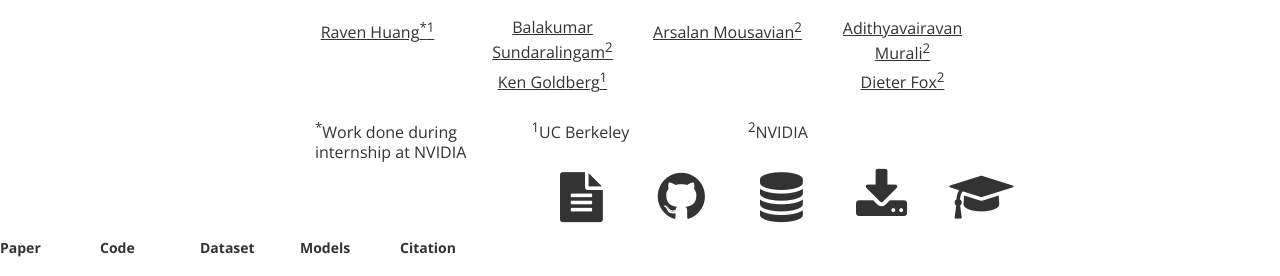
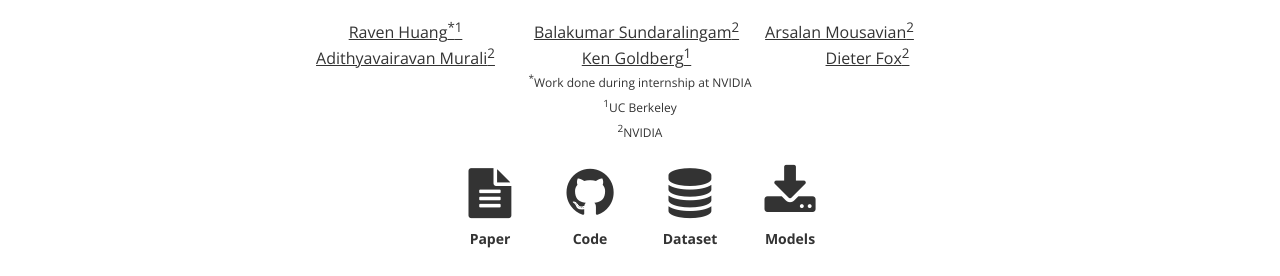
Before and after one commit to diffusion-seeder/diffusion-seeder.github.io, a plain HTML site: page index.html in a window 1280 px wide. Shown: the part 173-449 px from the top of the page. Drawn offline with nearby package versions, Linux system fonts and the light colour scheme.

Commit message:
fix shift

```diff
--- a/index.html
+++ b/index.html
@@ -46,56 +46,61 @@
                 <h1 class="title main-title">DiffusionSeeder: Seeding Motion Optimization with Diffusion for Rapid Motion Planning</h1>
             </div>
 
+            <div class="base-row author-row">
 
-            <div class="base-row author-row">
-                <div class="base-col author-col1">
+                <div class="base-col author-col4">
                     <a href="https://ravenh29.github.io/ravenhuang/" target="_blank" class="author-text">Raven Huang<sup>*</sup><sup>1</sup></a>
                 </div>
-                <div class="base-col author-col1">
+                <div class="base-col author-col4">
                     <a href="https://balakumar-s.github.io/" target="_blank" class="author-text">Balakumar Sundaralingam<sup>2</sup></a>
                 </div>
                 <div class="base-col author-col1">
                     <a href="https://cs.gmu.edu/~amousavi/" target="_blank" class="author-text">Arsalan Mousavian<sup>2</sup></a>
                 </div>
-                <div class="base-col author-col2"></div>
+            </div>
+
+            <div class="base-row author-row">
+
+                <div class="base-col author-col4">
                     <a href="http://adithyamurali.com/" target="_blank" class="author-text">Adithyavairavan Murali<sup>2</sup></a>
                 </div>
+                <div class="base-col author-col4">
+                    <a href="https://goldberg.berkeley.edu" target="_blank" class="author-text">Ken Goldberg<sup>1</sup></a>
+                </div>
+                <div class="base-col author-col4">
+                    <a href="https://homes.cs.washington.edu/~fox/" target="_blank" class="author-text">Dieter Fox<sup>2</sup></a>
+                </div>
+
             </div>
 
-            <div class="base-row author-row"></div>
-
-            <div class="base-row author-row">
-                <div class="base-col author-col2"></div>
-
+            <!-- <div class="base-row author-row">
+                <div class="base-col author-col2">
+                    <a href="http://adithyamurali.com/" target="_blank" class="author-text">Adithyavairavan Murali<sup>2</sup></a>
+                </div>
                 <div class="base-col author-col2">
                     <a href="https://goldberg.berkeley.edu" target="_blank" class="author-text">Ken Goldberg<sup>1</sup></a>
                 </div>
-                <div class="base-col author-col2"></div>
+                <div class="base-col author-col2">
                     <a href="https://homes.cs.washington.edu/~fox/" target="_blank" class="author-text">Dieter Fox<sup>2</sup></a>
                 </div>
+            </div> -->
 
 
-            </div>
-
             <div class="base-row affiliation-row">
-
-            </div>
-
-            <div class="base-row affiliation-row">
-                <div class="base-col affiliation-col">
+                <div class="base-col affiliation-col4">
                     <sup>*</sup>Work done during internship at NVIDIA
                 </div>
-                <div class="base-col affiliation-col">
+                <div class="base-col affiliation-col4">
                     <sup>1</sup>UC Berkeley
                 </div>
-                <div class="base-col affiliation-col">
+                <div class="base-col affiliation-col4">
                     <sup>2</sup>NVIDIA
                 </div>
             </div>
 
-            <div class="link-labels base-row" style="max-width: 500px">
-                <div class="base-col icon-col"><a href="files/paper.pdf" target="_blank"
-                        class="link-block">
+
+            <div class="link-labels base-row" style="max-width: 500px; margin: 0 auto; display: flex; justify-content: center;">
+                <div class="base-col icon-col"><a href="files/paper.pdf" target="_blank" class="link-block">
                         <i class="fa fas fa-file-text main-icon" style="font-size: 50px"></i>
                     </a>
                 </div>
@@ -111,12 +116,8 @@
                         <i class="fa fa-download main-icon" style="font-size: 55px"></i>
                     </a>
                 </div>
-                <div class="base-col icon-col"><a href="#citation" class="link-block">
-                        <i class="fa fa-graduation-cap main-icon" style="font-size: 50px"></i>
-                    </a>
-                </div>
             </div>
-            <div class="link-labels base-row" style="max-width: 500px">
+            <div class="link-labels base-row" style="max-width: 500px; margin: 0 auto; display: flex; justify-content: center;">
                 <div class="base-col icon-col"><a href="files/paper.pdf" target="_blank"
                         class="no-underline">
                         <strong class="link-labels-text">Paper</strong></a>
@@ -130,10 +131,10 @@
                 <div class="base-col icon-col"><a href="" class="no-underline">
                         <strong class="link-labels-text">Models</strong></a>
                 </div>
-                <div class="base-col icon-col"><a href="#citation" class="no-underline">
-                        <strong class="link-labels-text">Citation</strong></a>
-                </div>
             </div>
+
+
+
             <h1 class="tldr">
                 <b>TL;DR</b>:We propose DiffusionSeeder, a diffusion based method that generates diverse, multi-modal trajectories to warm start motion optimization, greatly reducing the planning time on “hard problems”.
             </h1>
--- a/style.css
+++ b/style.css
@@ -106,6 +106,10 @@ body {
 
 .author-col3 {
     width: 25.0%;
+}
+
+.author-col4 {
+    width: 33.0%;
 }
 
 .affiliation-col {
```
